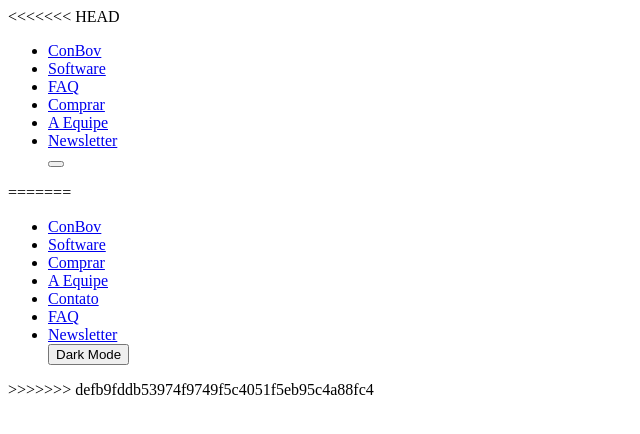
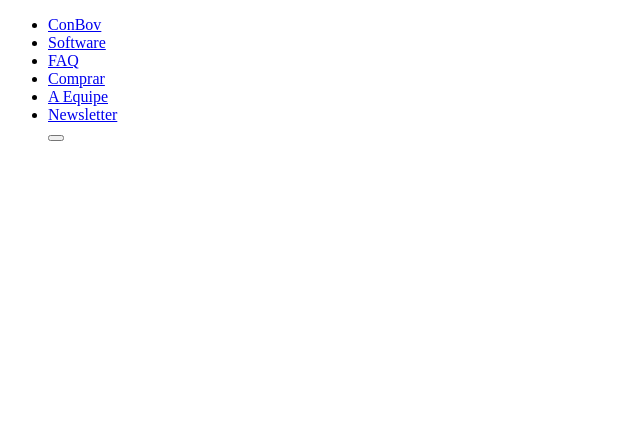
Before and after one commit to F-Sampaio/landpage-integrated-project, a plain HTML site: page html/navbar.html in a window 1280 px wide. Shown: the whole page, without its empty margins (0-640 px from the left). Drawn offline with Linux system fonts and the light colour scheme.

Commit message:
ajuste navbar

```diff
--- a/html/navbar.html
+++ b/html/navbar.html
@@ -9,7 +9,6 @@
 </head>
 
 <body>
-<<<<<<< HEAD
         <header>
                 <!-- MENU -->
                 <div class="navbar navbar-custom">
@@ -25,24 +24,6 @@
                   </ul>
                 </div>
               </header>
-=======
-  <header>
-    <!-- MENU -->
-    <div class="navbar navbar-custom">
-      <ul class="menu-list">
-        <li class="menu-list-item"><a href="index.html">ConBov</a></li>
-        <li class="menu-list-item"><a href="#software_id">Software</a></li>
-        <li class="menu-list-item"><a href="#comprar_id"></i>Comprar</a></li>
-        <li class="menu-list-item"><a href="#equipe_id">A Equipe</a></li>
-        <li class="menu-list-item"><a href="#contact">Contato</a></li>
-        <li class="menu-list-item"><a href="#faq_id">FAQ</a></li>
-        <li class="menu-list-item"><a href="#modalContact" data-toggle="modal"
-            data-target="#modalContact">Newsletter</a></li>
-        <button id="dark" onclick="darkmode()">Dark Mode</button>
-      </ul>
-    </div>
-  </header>
->>>>>>> defb9fddb53974f9749f5c4051f5eb95c4a88fc4
 </body>
 
 </html>
```
